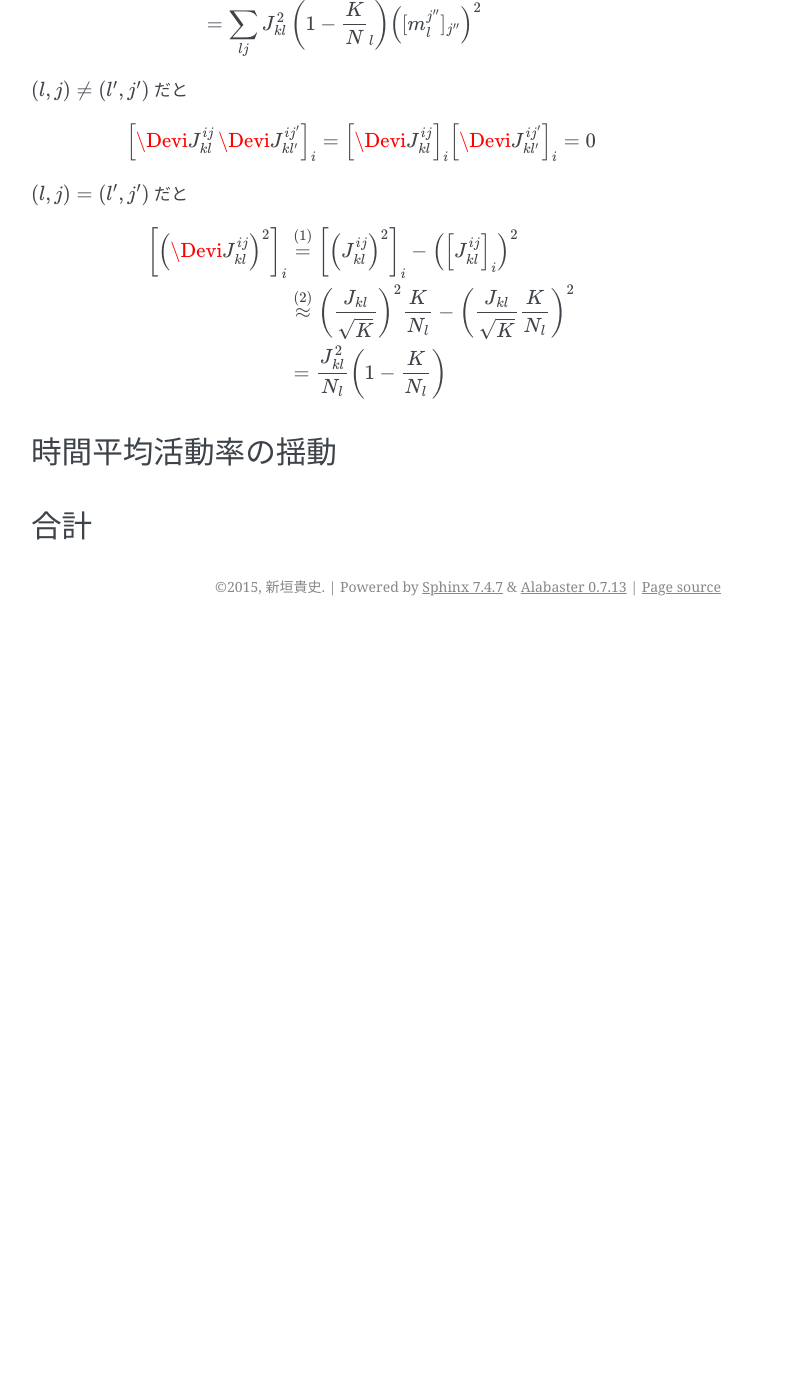
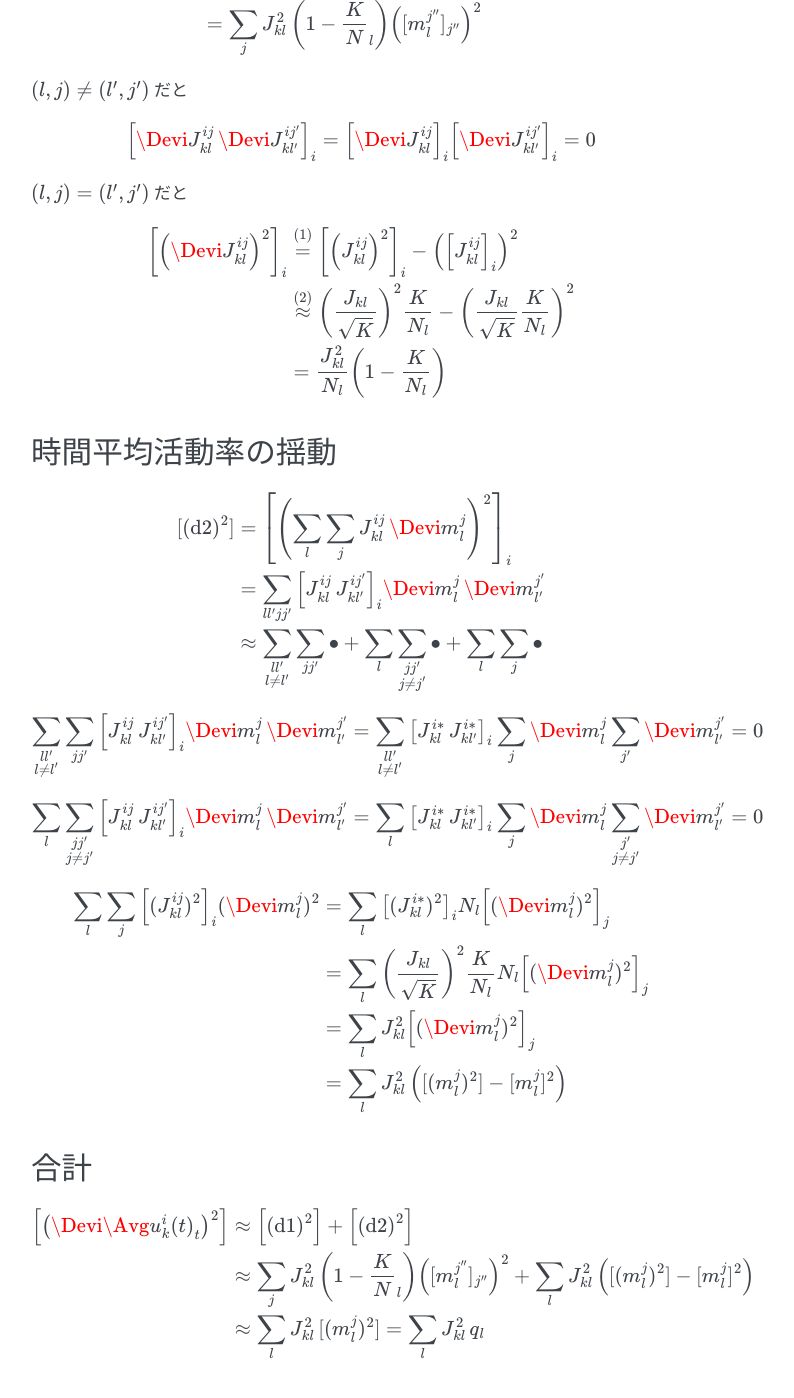
Before and after one commit to tkf/balance-tutorial-ja, a Sphinx documentation site: the page built from source/quenched-fluctuations.rst, in a window 1280 px wide and 1400 px high, scrolled down 2252 px. Shown: the whole window, without its empty margins (389-1183 px from the left). Built offline with Sphinx 7.4.7, drawn with Linux system fonts in a browser that asks for light colours; formulas are drawn with MathJax 3; before the commit the page ends 2878 px from its top, so only the background shows below that; some of the changed text lies outside the part shown.

Commit message:
"時間平均活動率の揺動" の数式を埋める

```diff
--- a/source/quenched-fluctuations.rst
+++ b/source/quenched-fluctuations.rst
@@ -196,7 +196,7 @@
      [m_l^{j''}]_{j''} \, [m_{l'}^{j'''}]_{j'''}
    \\
    & =
-     \sum_{lj}
+     \sum_j
      J_{kl}^2 \left(1 - \frac K N_l \right)
      \left( [m_l^{j''}]_{j''} \right)^2
 
@@ -253,6 +253,145 @@
 時間平均活動率の揺動
 ====================
 
+.. math::
+
+   [\text{(d2)}^2]
+   & =
+     \left[ \left(
+       \sum_l \sum_j J_{kl}^{ij} \, \Devi m_l^j
+     \right)^2 \right]_i
+   \\
+   & =
+     \sum_{ll'jj'}
+     \left[
+       J_{kl}^{ij} \, J_{kl'}^{ij'}
+     \right]_i
+     \Devi m_l^j \, \Devi m_{l'}^{j'}
+   \\
+   & \approx
+     \sum_{\substack{ll' \\ l \neq l'}}
+     \sum_{jj'}
+     \bullet
+     +
+     \sum_l
+     \sum_{\substack{jj' \\ j \neq j'}}
+     \bullet
+     +
+     \sum_l
+     \sum_j
+     \bullet
+
+.. math::
+
+     \sum_{\substack{ll' \\ l \neq l'}}
+     \sum_{jj'}
+     \left[
+       J_{kl}^{ij} \, J_{kl'}^{ij'}
+     \right]_i
+     \Devi m_l^j \, \Devi m_{l'}^{j'}
+   & =
+     \sum_{\substack{ll' \\ l \neq l'}}
+     \left[J_{kl}^{i*} \, J_{kl'}^{i*} \right]_i
+     \sum_j \Devi m_l^j
+     \sum_{j'} \Devi m_{l'}^{j'}
+     = 0
+
+.. math::
+
+     \sum_l
+     \sum_{\substack{jj' \\ j \neq j'}}
+     \left[
+       J_{kl}^{ij} \, J_{kl'}^{ij'}
+     \right]_i
+     \Devi m_l^j \, \Devi m_{l'}^{j'}
+   & =
+     \sum_l
+     \left[J_{kl}^{i*} \, J_{kl'}^{i*} \right]_i
+     \sum_j \Devi m_l^j
+     \sum_{\substack{j' \\ j \neq j'}} \Devi m_{l'}^{j'}
+     = 0
+
+.. math::
+
+     \sum_l
+     \sum_j
+     \left[
+       (J_{kl}^{ij})^2
+     \right]_i
+     (\Devi m_l^j)^2
+   & =
+     \sum_l
+     \left[
+       (J_{kl}^{i*})^2
+     \right]_i
+     N_l
+     \left[
+       (\Devi m_l^j)^2
+     \right]_j
+   \\
+   & =
+     \sum_l
+     \left(
+       \frac{J_{kl}}{\sqrt K}
+     \right)^2
+     \frac{K}{N_l}
+     N_l
+     \left[
+       (\Devi m_l^j)^2
+     \right]_j
+   \\
+   & =
+     \sum_l
+     J_{kl}^2
+     \left[
+       (\Devi m_l^j)^2
+     \right]_j
+   \\
+   & =
+     \sum_l
+     J_{kl}^2
+     \left(
+       [(m_l^j)^2] - [m_l^j]^2
+     \right)
+
 
 合計
 ====
+
+.. math::
+
+   \left[
+   \left(
+     \Devi \Avg{u_k^i(t)}_t
+   \right)^2
+   \right]
+   & \approx
+     \left[
+       \text{(d1)}^2
+     \right]
+     +
+     \left[
+       \text{(d2)}^2
+     \right]
+   \\
+   & \approx
+     \sum_j
+     J_{kl}^2 \left(1 - \frac K N_l \right)
+     \left( [m_l^{j''}]_{j''} \right)^2
+     +
+     \sum_l
+     J_{kl}^2
+     \left(
+       [(m_l^j)^2] - [m_l^j]^2
+     \right)
+   \\
+   & \approx
+     \sum_l
+     J_{kl}^2
+     \,
+     [(m_l^j)^2]
+   =
+     \sum_l
+     J_{kl}^2
+     \,
+     q_l
```
